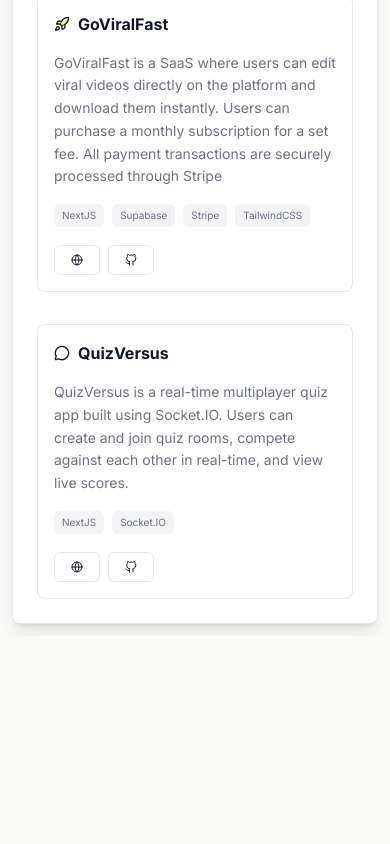
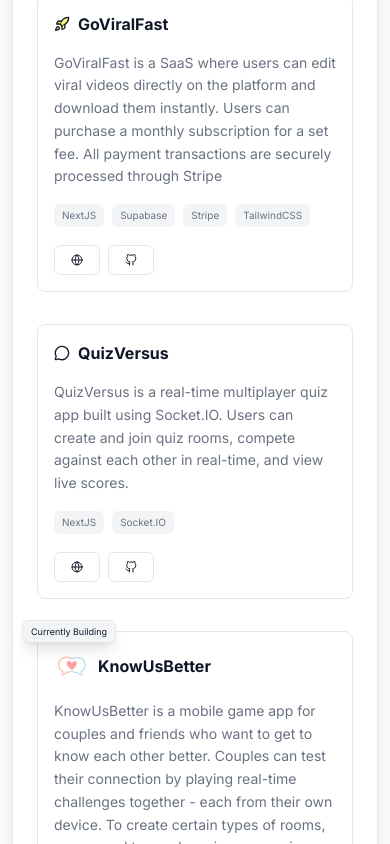
Before and after one commit to kaanmetep/portfolio, a Next.js app: page / in a window 390 px wide. Shown: the part 1156-2000 px from the top of the page. Before the commit the page ends 1792 px from the top, so only its background shows below. Built offline with nearby package versions, Linux system fonts and the light colour scheme.

Commit message:
update info

```diff
--- a/components/AboutSection.jsx
+++ b/components/AboutSection.jsx
@@ -17,7 +17,7 @@
 const AboutSection = () => {
   const { theme, toggleTheme } = useTheme();
   return (
-    <div className="border-r border-r-gray-200 dark:border-r-gray-700 lg:p-10 p-6 lg:w-[40%] relative lg:hover:shadow-lg  transition-all duration-150">
+    <div className="border-r border-r-gray-200 dark:border-r-gray-700 lg:p-10 p-6 lg:w-[40%] relative lg:hover:shadow-lg  transition-all duration-150 flex flex-col">
       {theme === "light" && (
         <div className="absolute top-6 right-6 group">
           <FaRegMoon
@@ -49,7 +49,13 @@
         Computer Engineer
       </h2>
       <p className="lg:mt-6 mt-4 leading-relaxed text-sm md:text-[15px] lg:text-base 2xl:text-[17px]">
-      Hi! I'm Kaan. I love building things. I enjoy being part of every step of creating a product. For me, building something is much more than just coding - it's about bringing ideas to life. I also love exploring what’s going on under the hood of modern technology, which is why I like learning about all sides of it instead of sticking to just front-end or back-end. Programming feels more like a hobby than a job (it really does).
+        Hi! I'm Kaan. I love building things. I enjoy being part of every step
+        of creating a product. For me, building something is much more than just
+        coding - it's about bringing ideas to life. I also love exploring what’s
+        going on under the hood of modern technology, which is why I like
+        learning about all sides of it instead of sticking to just front-end or
+        back-end. Programming feels more like a hobby than a job (it really
+        does).
       </p>
       <div className="flex gap-4 lg:mt-8 mt-6">
         <Button
--- a/components/ProjectCard.jsx
+++ b/components/ProjectCard.jsx
@@ -10,12 +10,18 @@
   technologies = [],
   websiteUrl,
   githubUrl,
+  building = false,
 }) => {
   return (
     <div
-      className="flex flex-col  border border-gray-200 dark:border-gray-700 cursor-pointer hover:shadow-md transition-all duration-200 hover:border-gray-300 ease-in-out rounded-lg p-4 lg:p-6"
+      className="relative flex flex-col  border border-gray-200 dark:border-gray-700 cursor-pointer hover:shadow-md transition-all duration-200 hover:border-gray-300 ease-in-out rounded-lg p-4 lg:p-6"
       onClick={() => window.open(websiteUrl, "_blank")}
     >
+      {building && (
+        <div className="absolute -top-3 -left-4 lg:-left-6 bg-gray-100 text-gray-900 px-2 py-1 rounded-md shadow-lg border border-gray-200 dark:border-gray-700">
+          <p className="text-[9px] lg:text-xs">Currently Building</p>
+        </div>
+      )}
       <div className="flex lg:items-center gap-4">
         <div className="flex-1">
           <div className="flex gap-2 items-center">
--- a/components/Projects.jsx
+++ b/components/Projects.jsx
@@ -1,8 +1,11 @@
 import ProjectCard from "./ProjectCard";
 import { Rocket, Shell, MessageCircle } from "lucide-react";
+import Image from "next/image";
 import image1 from "@/public/images/goviralfast/goviralfast1.png";
 import image2 from "@/public/images/deepintodev/deepintodev1.png";
 import image3 from "@/public/images/quizversus/quizversus1.png";
+import image4 from "@/public/images/knowusbetter/knowusbetter-logo.png";
+import image5 from "@/public/images/knowusbetter/knowusbetter1.jpeg";
 const Projects = () => {
   return (
     <div className="flex flex-col gap-8">
@@ -35,6 +38,16 @@
         websiteUrl="https://quiz-versus.onrender.com/"
         githubUrl="https://github.com/kaanmetep/quiz-versus"
       />
+      <ProjectCard
+        logo={<Image src={image4} alt="KnowUsBetter" width={36} height={36} />}
+        title="KnowUsBetter"
+        description="KnowUsBetter is a mobile game app for couples and friends who want to get to know each other better. Couples can test their connection by playing real-time challenges together - each from their own device. To create certain types of rooms, users need to purchase in-game coins."
+        image={image5}
+        technologies={["React Native", "NodeJS", "MongoDB"]}
+        websiteUrl="http://knowusbetter.app/"
+        githubUrl="https://github.com/kaanmetep/KnowUsBetterApp"
+        building={true}
+      />
     </div>
   );
 };
```
Also changed, not shown: public/images/knowusbetter/knowusbetter-logo.png (added), public/images/knowusbetter/knowusbetter1.jpeg (added).
